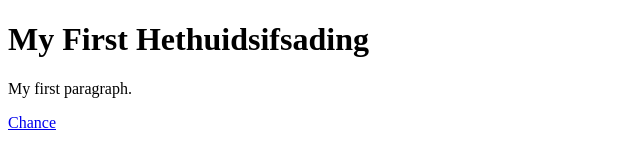
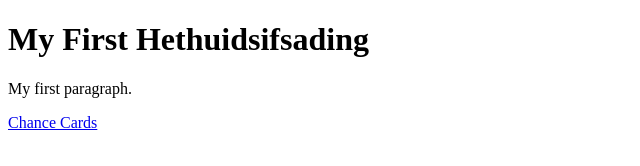
Before and after one commit to shahs834/datapoly, a plain HTML site: page index.html in a window 1280 px wide. Shown: the full height of the page, 0-640 px from the left. Drawn offline with Linux system fonts and the light colour scheme.

Commit message:
chance card

```diff
--- a/index.html
+++ b/index.html
@@ -7,7 +7,7 @@
 
 <h1>My First Hethuidsifsading</h1>
 <p>My first paragraph.</p>
-<a href="chance.html">Chance</a>
+<a href="chance.html">Chance Cards</a>
 
 </body>
 </html>
```
Also changed, not shown: 1 other file.
